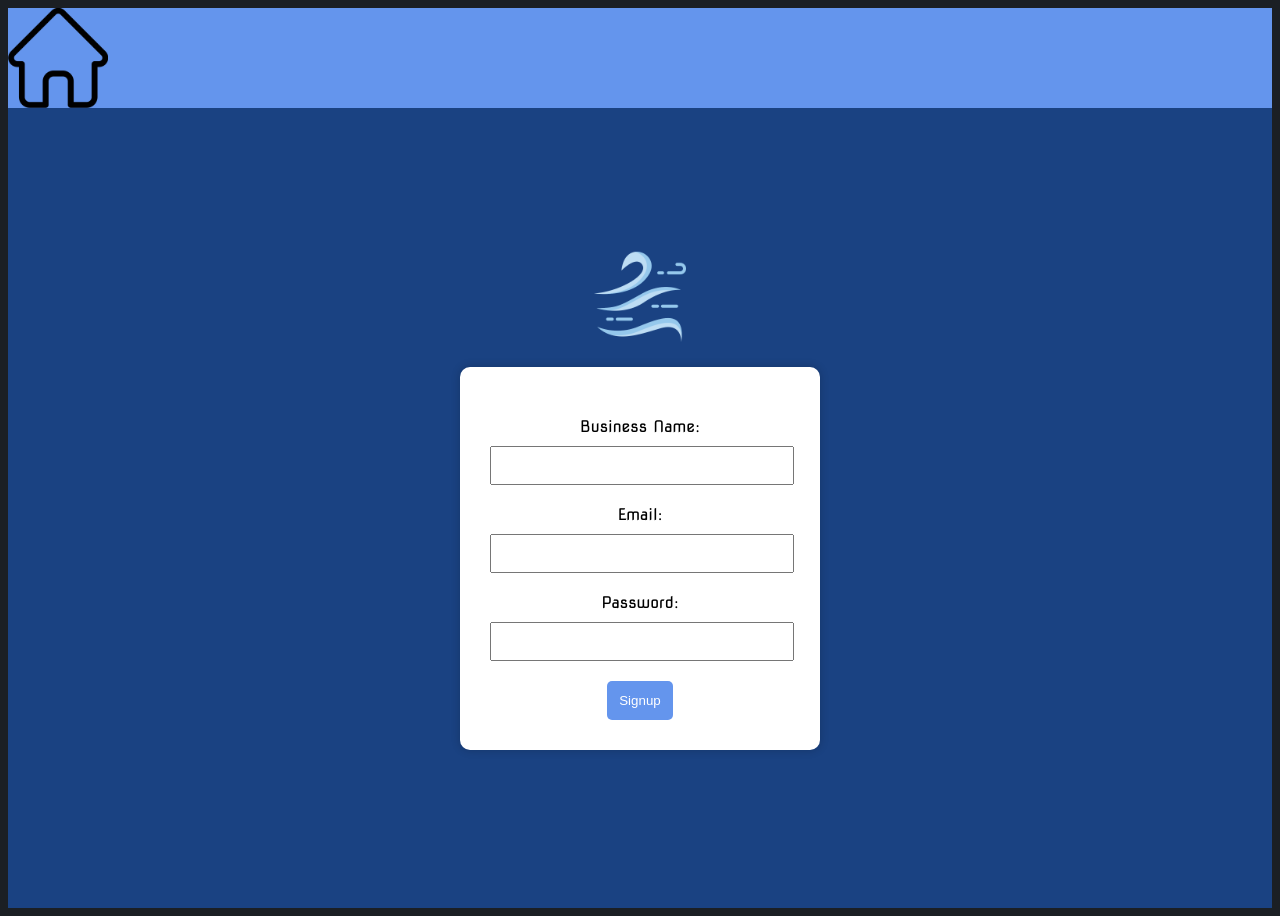
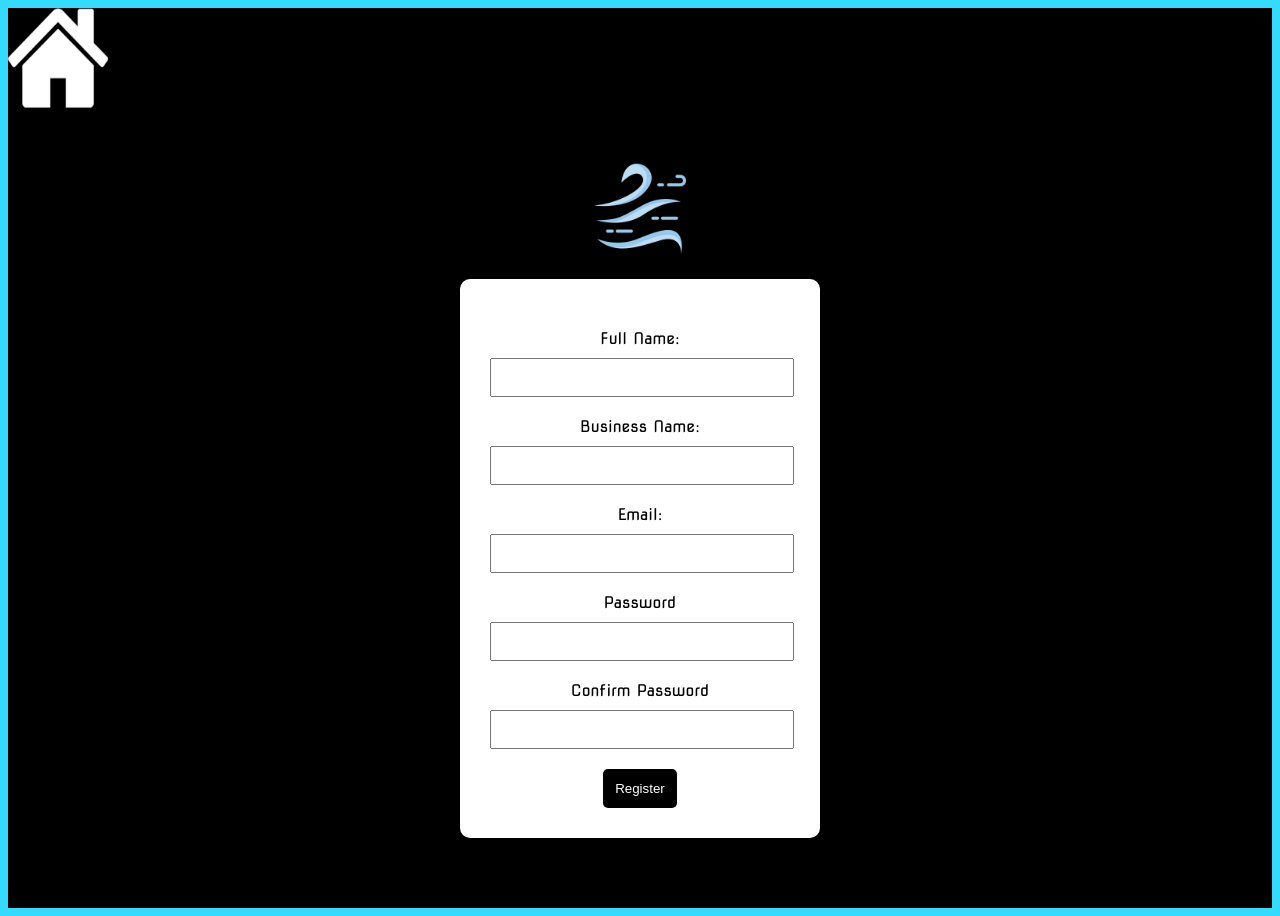
Before and after one commit to EKL-NCI/EirQ, a Flask app: page /Signup in a window 1280 px wide. Run offline with Flask 3, Linux system fonts and the light colour scheme.

Commit message:
Added user db /Auth for login/ Air Quality Realtime database - Register/login connected to db
Added user db  / Air Quality Realtime database - Register/login connected to db Firebase Auth implemented on login

```diff
--- a/Static/css/Styles.css
+++ b/Static/css/Styles.css
@@ -1,6 +1,6 @@
 /*Main*/
 body {
-    background-color: #1b1f24;
+    background-color: #35daff;
     font-family: 'Nova Square', sans-serif;
 }
 
@@ -107,7 +110,7 @@ body {
     display: flex;
     align-items: center;
     position: relative;
-    background-color: cornflowerblue;
+    background-color: rgb(0, 0, 0);
     width: 100%;
     height: 100px;
 }
@@ -134,7 +137,7 @@ body {
     flex-direction: column;
     width: 100%;
     height: 800px;
-    background-color: #1a4282;
+    background-color: black;
 }
 
 .signup_container {
@@ -180,7 +183,7 @@ input {
 
 button {
     padding: 12px;
-    background-color: cornflowerblue;
+    background-color: black;
     color: white;
     border: none;
     cursor: pointer;
@@ -265,7 +268,7 @@ input {
 
 button {
     padding: 12px;
-    background-color: cornflowerblue;
+    background-color: black;
     color: white;
     border: none;
     cursor: pointer;
--- a/Templates/Index.html
+++ b/Templates/Index.html
@@ -1,8 +1,4 @@
 <!DOCTYPE html>
-<!--
-Click nbfs://nbhost/SystemFileSystem/Templates/Licenses/license-default.txt to change this license
-Click nbfs://nbhost/SystemFileSystem/Templates/Other/html.html to edit this template
--->
 
 <html lang="en">
 <head>
--- a/Templates/Login.html
+++ b/Templates/Login.html
@@ -22,7 +22,7 @@
         <img class="login_logo" src="{{url_for('static', filename='img/logo.png')}}" alt="logo">
         <div class="login_login-container">
 
-            < <form class="login_login-form" action="/Login" method="post">
+            <form class="login_login-form" action="/Login" method="POST">
                 <label for="email">Email:</label>
                 <input type="email" id="email" name="email" required>
 
@@ -36,6 +36,3 @@
 </div>
 </body>
 </html>
-</div>
-</body>
-</html>
--- a/Templates/Signup.html
+++ b/Templates/Signup.html
@@ -18,24 +18,39 @@
     </div>
 </div>
 <div class="signup_main">
+
     <div class="signup_container">
         <img class="signup_logo" src="{{url_for('static', filename='img/logo.png')}}" alt="logo">
         <div class="signup_signup-container">
 
-            <form class="signup_signup-form" action="/Signup" method="post">
+            {% if exist_message %}
+
+            <div class = "alert alert-danger">
+
+                <center> {{exist_message}}</center>
+
+           </div>
+           {% endif %}
+            <form class="signup_signup-form" action="/Signup" method="POST">
+
+                <label for="name">Full Name:</label>
+                <input type="text" id="name" name="name" required>
+
                 <label for="business-name">Business Name:</label>
                 <input type="text" id="business-name" name="business-name" required>
 
                 <label for="email">Email:</label>
                 <input type="email" id="email" name="email" required>
 
-                <label for="password">Password:</label>
-                <input type="password" id="password" name="password" required>
+                <label for="txtNewPassword">Password</label>
+                <input type="password" id="pswd1" name="user_pwd0" required>
 
-                <button type="submit">Signup</button>
+                <label for="txtconfirmpassword">Confirm Password</label>
+                <input type="password" id="password" name="user_pwd1" required >
+
+                <button type="submit">Register</button>
             </form>
         </div>
     </div>
 </div>
 </body>
-</html>
--- a/Templates/sensors.html
+++ b/Templates/sensors.html
@@ -28,9 +28,9 @@
     </div>
 
     <div class="main_main">
-        <div class="sensor_main">
-            <h1>Air Quality Test - Input from Sensor</h1>
-            <div id="messages" class="main_container">
+        <div class="sensor_main">s
+            <h1>Air Quality - Live </h1>
+            <div id="messages" class="main_container" style="text-align: center;">
                 <!-- Sensor data will be populated here -->
                 {% for msg in data %}
                     <p>Timestamp: {{ msg.timestamp }}, Temperature: {{ msg.temperature }}°C, eCO2: {{ msg.eCO2 }} ppm</p>
--- a/app.py
+++ b/app.py
@@ -1,17 +1,18 @@
-from flask import Flask, render_template, url_for, request, redirect, flash
+from flask import Flask, session, render_template, request,redirect, url_for
 from pubnub.pnconfiguration import PNConfiguration
 from pubnub.pubnub import PubNub
 from pubnub.callbacks import SubscribeCallback
 import firebase_admin
-from firebase_admin import credentials, db
-import bcrypt
+from firebase_admin import credentials, db, auth ,firestore
+import pyrebase
+from collections.abc import MutableMapping
 
 app = Flask(__name__)
 
-# Firebase configuration
-cred = credentials.Certificate("EirQ/credentials.json")
+# Firebase service account cred!
+cred = credentials.Certificate("credentials.json")
 try:
-    firebase_admin.initialize_app(cred, name="sensors", options={'databaseURL': 'https://eirq-solutions-default-rtdb.europe-west1.firebasedatabase.app/'})
+    firebase_admin.initialize_app(cred, name="sensor", options={'databaseURL': 'https://eirq-solutions-default-rtdb.europe-west1.firebasedatabase.app/'})
 except ValueError as e:
     print("Error initializing Firebase:", e)
 # Secret key for the app
@@ -23,6 +24,25 @@ pnconfig.subscribe_key = 'sub-c-6afc2464-b330-469f-a68d-52cbba8aecc4'
 pnconfig.uuid = 'flask_demo_server'
 pubnub = PubNub(pnconfig)
 messages = []
+
+db = firestore.client(app=firebase_admin.get_app("sensor"))
+
+# Firebase Confifuration
+firebase_config = {
+
+            'apiKey': "AIzaSyCVDRhmU_ps8O0GNI9FjqmR6oh67ariS3s",
+            'authDomain': "eirq-solutions.firebaseapp.com",
+            'databaseURL': "https://eirq-solutions-default-rtdb.europe-west1.firebasedatabase.app",
+            'projectId': "eirq-solutions",
+            'storageBucket': "eirq-solutions.appspot.com",
+            'messagingSenderId': "931290153741",
+            'appId': "1:931290153741:web:d8edcb6428ff83a5352644",
+            'measurementId': "G-KRKNJRRQMY"
+}
+
+firebase = pyrebase.initialize_app(firebase_config)
+auth = firebase.auth()
+
 
 class MySubscribeCallback(SubscribeCallback):
     def message(self, pubnub, message):
@@ -38,55 +58,83 @@ def subscribe_to_channel():
     pubnub.subscribe().channels('aq_channel').execute()
 
 # Routing to pages
-
 @app.route('/')
 def index():
     return render_template('Index.html')  # This will render the HTML file with the PubNub subscription.
 
-@app.route('/Sensors')
-def sensors():
-    return render_template('sensors.html', data=messages)
+@app.route('/Login', methods=['GET', 'POST'])
+def login():
+    if session.get('user'):
+        return 'Welcome {}'.format(session['user'])
 
-@app.route('/Login', methods=['GET', 'POST'])
-def Login():
+    if request.method == 'POST':
+        email = request.form.get('email')
+        password = request.form.get('password')
 
-    #  if request.method == 'POST':
-    #     email = request.form['email']
-    #     password = request.form.get('password').encode('utf-8')
-
-    #     cursor = mysql.connection.cursor()
-    #     cursor.execute('SELECT * FROM users WHERE email = %s', [email])
-    #     user = cursor.fetchone()
-    #     cursor.close()
-
-    #     if user and bcrypt.checkpw(password, user['password'].encode('utf-8')):
-    #         flash('You have been logged in!', 'success')
-    #         return redirect(url_for('index'))
-    #     else:
-    #         flash('Invalid login credentials. Please try again.', 'error')
-    #         pass
-
+        try:
+            user = auth.sign_in_with_email_and_password(email, password)
+            session['user'] = email
+            # Redirect to the sensors page upon successful login
+            return redirect(url_for('sensors'))
+        except Exception as e:
+            print("Login failed for user:", email, "with error:", str(e))  # Log failed login attempt
+            return render_template('Login.html', error_message="Failed Login")
 
     return render_template('Login.html')
 
+
+
 @app.route('/Signup', methods=['GET', 'POST'])
-def sign_up():
+def signup():
     if request.method == 'POST':
-        business_name = request.form.get('business-name')
-        email = request.form.get('email')
-        password = request.form.get('password').encode('utf-8')
+        pwd0 = request.form['user_pwd0']
+        pwd1 = request.form['user_pwd1']
 
-        # Hashing the password
-        hashed_password = bcrypt.hashpw(password, bcrypt.gensalt())
+        if pwd0 != pwd1:
+            return render_template('Signup.html', error_message="Invalid Email or Passwords do not match")
 
-       # cursor = mysql.connection.cursor()
-       # cursor.execute('INSERT INTO users (username, email, password) VALUES (%s, %s, %s)', (business_name, email, hashed_password.decode('utf-8')))
-       # mysql.connection.commit()
-       # cursor.close()
+        businessName = request.form['business-name']
+        email = request.form['email']
+        name = request.form['name']
+        password = request.form['user_pwd1']
 
-        return redirect(url_for('Login'))
+        try:
+            user = auth.create_user_with_email_and_password(email, password)
+            auth.send_email_verification(user['idToken'])
 
-    return render_template('Signup.html')
+            users = {
+
+                'name': name,
+                'business-name': businessName,
+                'email': email,
+                'user_pwd1': password
+            }
+
+            db.collection('User_data').add(users)
+
+            return render_template('Verify_email.html', email=email)
+
+        except Exception as e:
+            print("Error:", str(e))  # Print the error message for debugging
+            return "Cannot be verified due to an error: {}".format(str(e))
+
+    return render_template('Signup.html', message="SignUp successful!")
+
+
+@app.route('/Sensors')
+def sensors():
+    return render_template('Sensors.html', data=messages)
+
+
+@app.route('/Verify')
+def verify_email():
+    return render_template('Verify_email.html')
+
+
+@app.route('/Logout')
+def logout():
+    session.pop('user')
+    return redirect('/Login')
 
 # Will catch any 404 error
 if __name__ == '__main__':
```
Also changed, not shown: other parts of Static/css/Styles.css (+16 -13 lines), Static/css/sensorStyle.css (+8 -8 lines), Templates/Verify_email.html (added, +32 -0 lines), Templates/some_template.html (deleted, +0 -14 lines), Static/img/home.png, readme.md, 3 other files.
